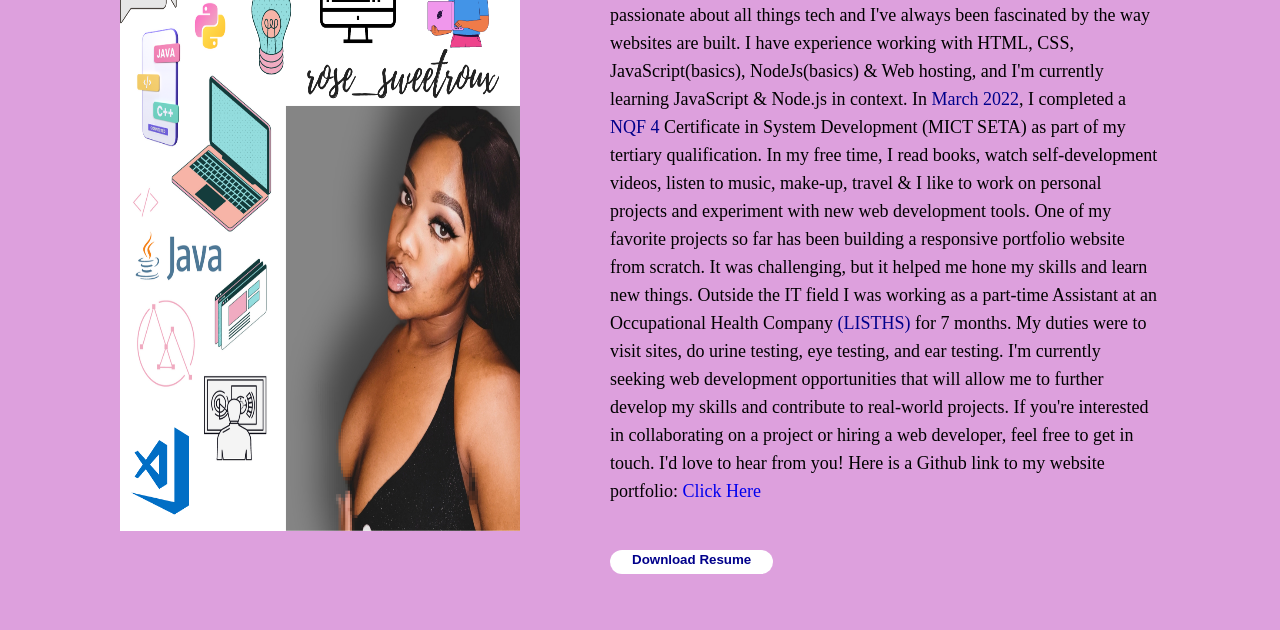
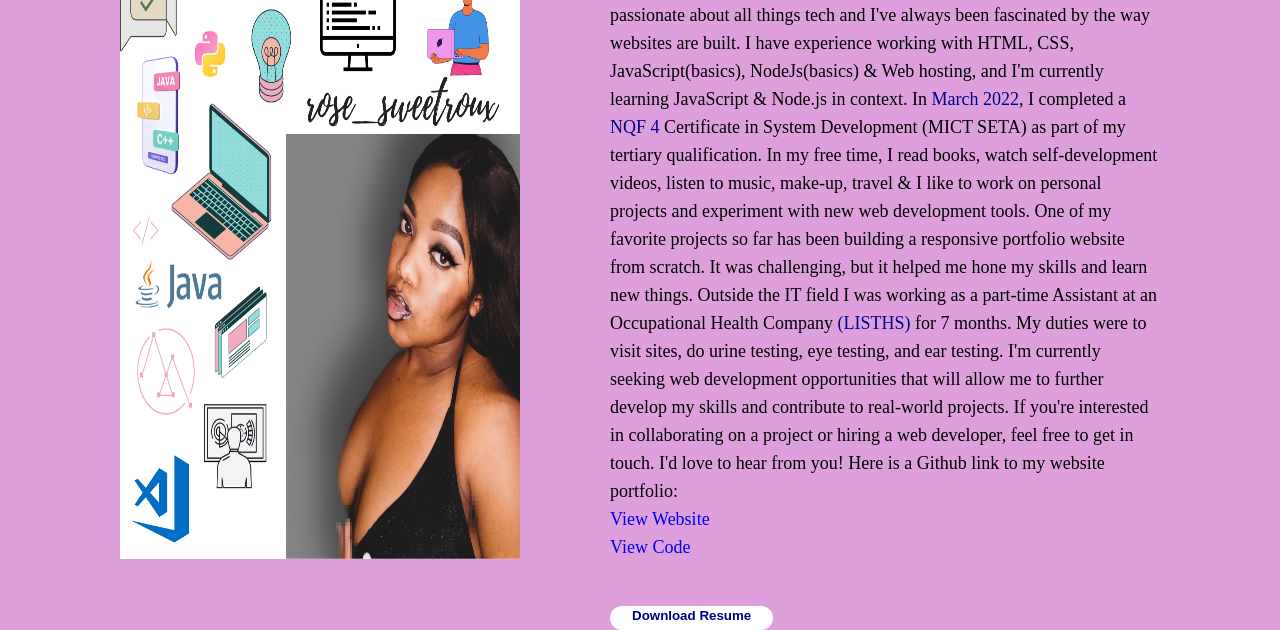
Before and after one commit to rosesweetroux02/ui-challengee, a plain HTML site: page about.html in a window 1280 px wide. Shown: the part 194-824 px from the top of the page. Before the commit the page ends 800 px from the top, so only its background shows below. Drawn offline with Linux system fonts and the light colour scheme.

Commit message:
Final Project

```diff
--- a/about.html
+++ b/about.html
@@ -155,7 +155,9 @@ span{
                 web development opportunities that will allow me to further develop my skills
                 and contribute to real-world projects. If you're interested in collaborating on a
                 project or hiring a web developer, feel free to get in touch. I'd love to hear from you!
-                Here is a Github link to my website portfolio: <a href="https://github.com/rosesweetroux02/PERSONAL-PORTFOLIO"> Click Here </a>
+                Here is a Github link to my website portfolio:<br>
+                <a href="https://personal-portfolio-5yf.pages.dev/" >View Website</a><br>
+                <a href="https://github.com/rosesweetroux02/PERSONAL-PORTFOLIO">View Code </a>
             </p>
              <a href="Assets/documents/btcmp.pdf"> <button class="btn">Download Resume</button></a>
        </div>
```
Also changed, not shown: index.html (+1 -1 lines).
